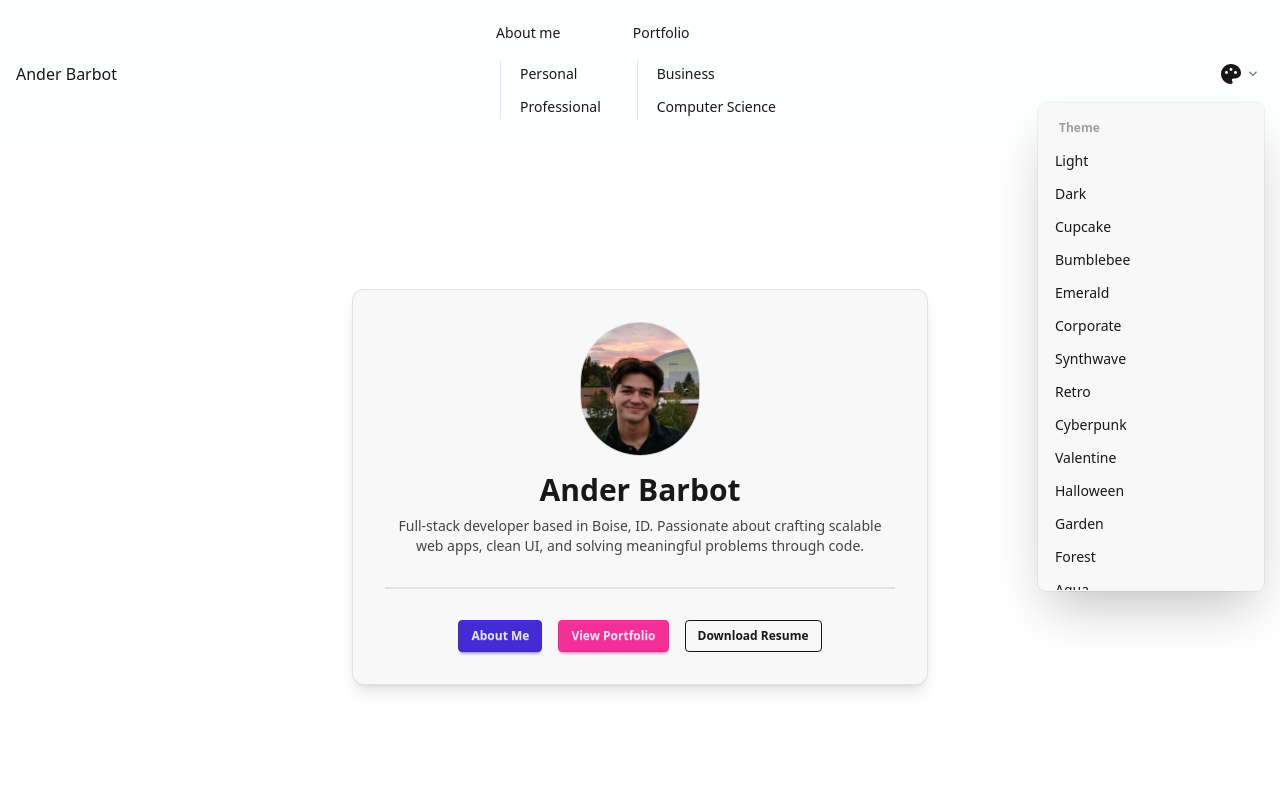
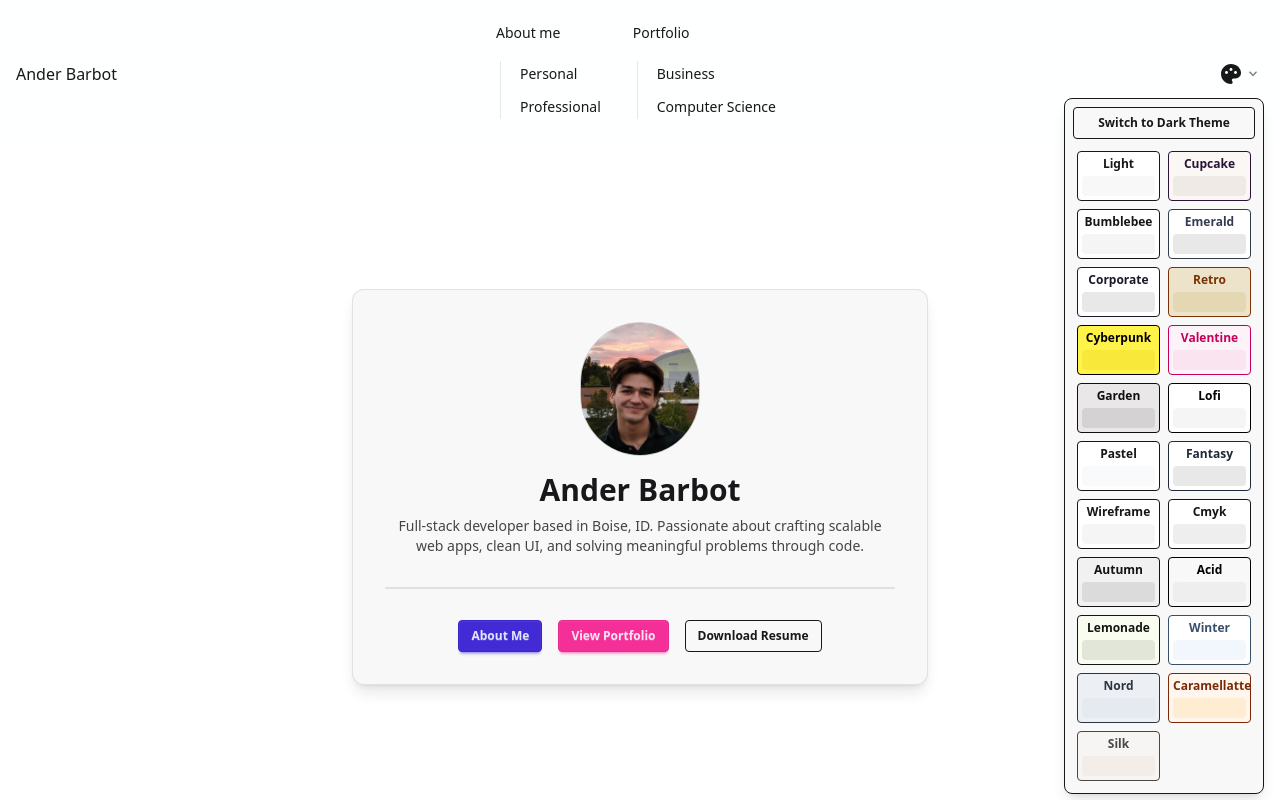
Before and after one commit to AnderBarbot/ander-portfolio, a Next.js app: page / in a window 1280 px wide. Both pictures are taken after a click on the button 1237 px from the left and 73 px from the top of the page. Shown: the top 800 px of the page. Built offline with nearby package versions, Linux system fonts and the light colour scheme.

Commit message:
improved theme switcher

```diff
--- a/src/components/Navbar.tsx
+++ b/src/components/Navbar.tsx
@@ -44,7 +44,7 @@ export default function Navbar() {
               </li>
             </ul>
           </div>
-          <Link href="/starterplus" className="font-medium flex items-center gap-4">
+          <Link href="/" className="font-medium flex items-center gap-4">
             <span className="text-nowrap">Ander Barbot</span>
           </Link>
         </div>
--- a/src/components/ThemeSwitcher.tsx
+++ b/src/components/ThemeSwitcher.tsx
@@ -1,34 +1,38 @@
 'use client';
+
 import { useTheme } from 'next-themes';
 import { useEffect, useState } from 'react';
 
-export default function ThemeSwitcher() {
+const lightThemes = [
+  'light', 'cupcake', 'bumblebee', 'emerald', 'corporate',
+  'retro', 'cyberpunk', 'valentine', 'garden', 'lofi',
+  'pastel', 'fantasy', 'wireframe', 'cmyk', 'autumn', 'acid',
+  'lemonade', 'winter','nord', 'caramellatte', 'silk'
+];
+
+const darkThemes = [
+  'dark', 'forest',  'black', 'luxury', 'dracula',
+  'halloween',  'business', 'night', 'coffee',
+  'dim', 'sunset', 'abyss', 'aqua', 'synthwave',
+];
+
+const defaultLight = 'light';
+const defaultDark = 'dark';
+
+export default function ThemeSwitcherDropdown() {
   const { theme, setTheme } = useTheme();
   const [mounted, setMounted] = useState(false);
 
-  // Avoid hydration mismatch
   useEffect(() => setMounted(true), []);
-
-  const themes = [
-    'light', 'dark', 'cupcake', 'bumblebee', 'emerald', 'corporate',
-    'synthwave', 'retro', 'cyberpunk', 'valentine', 'halloween',
-    'garden', 'forest', 'aqua', 'lofi', 'pastel', 'fantasy',
-    'wireframe', 'black', 'luxury', 'dracula', 'cmyk', 'autumn',
-    'business', 'acid', 'lemonade', 'night', 'coffee', 'winter',
-    'dim', 'nord', 'sunset', 'caramellatte', 'abyss', 'silk',
-  ];
-
-  /* const themes = [
-    'light', 'dark', 'cupcake', 'bumblebee', 'emerald',
-    'corporate', 'synthwave', 'retro', 'valentine', 'halloween',
-    'forest', 'fantasy', 'luxury', 'dracula', 'autumn', 'lemonade',
-    'night', 'winter', 'dim', 'sunset', 'caramellatte', 'abyss',
-  ]; */
-
   if (!mounted) return null;
 
+  const isDark = darkThemes.includes(theme ?? '');
+  const currentThemes = isDark ? darkThemes : lightThemes;
+  const oppositeDefault = isDark ? defaultLight : defaultDark;
+  const oppositeLabel = isDark ? 'Light' : 'Dark';
+
   return (
-    <div className="dropdown dropdown-end block">
+    <div className="dropdown dropdown-end">
       {/* Trigger button */}
       <div
         tabIndex={0}
@@ -64,33 +68,37 @@ export default function ThemeSwitcher() {
         </svg>
       </div>
 
-      {/* Dropdown theme list */}
+      {/* Dropdown content */}
       <div
         tabIndex={0}
-        className="dropdown-content bg-base-200 text-base-content rounded-box top-px h-[30.5rem] max-h-[calc(100vh-8.6rem)] overflow-y-auto overflow-x-hidden border border-white/5 shadow-2xl outline-1 outline-black/5 mt-11"
+        className="dropdown-content z-[1] mt-2 w-50 bg-base-200 border border-base-content shadow-lg p-2 rounded-box"
       >
-        <ul className="menu w-56">
-          <li className="menu-title text-xs">Theme</li>
-          {themes.map((t) => (
-            <li key={t}>
-              <button className="gap-3 px-2" onClick={() => setTheme(t)}>
-                <div className="w-32 truncate capitalize">{t}</div>
+        <div className="space-y-2">
+          {/* Switch category button */}
+          <button
+            onClick={() => setTheme(oppositeDefault)}
+            className="btn btn-sm w-full btn-outline"
+          >
+            Switch to {oppositeLabel} Theme
+          </button>
 
-                <svg
-                  xmlns="http://www.w3.org/2000/svg"
-                  width="16"
-                  height="16"
-                  viewBox="0 0 24 24"
-                  fill="currentColor"
-                  className={`h-3 w-3 shrink-0 transition-opacity duration-200 ${theme === t ? "visible" : "invisible"
-                    }`}
-                >
-                  <path d="M20.285 2l-11.285 11.567-5.286-5.011-3.714 3.716 9 8.728 15-15.285z" />
-                </svg>
-              </button>
-            </li>
-          ))}
-        </ul>
+          {/* List of themes in current category */}
+          <div className="grid grid-cols-2 gap-2 max-h-[calc(100vh-10rem)] overflow-y-auto p-1">
+            {currentThemes.map((t) => (
+              <div
+                key={t}
+                data-theme={t}
+                onClick={() => setTheme(t)}
+                className={`cursor-pointer rounded border text-xs text-center capitalize p-1 transition-all duration-200 ${
+                  theme === t ? 'ring-3 ring-primary' : ''
+                }`}
+              >
+                <div className="font-semibold">{t}</div>
+                <div className="mt-1 h-5 rounded bg-base-200"></div>
+              </div>
+            ))}
+          </div>
+        </div>
       </div>
     </div>
   );
```
Also changed, not shown: src/app/globals.css (line endings or trailing spaces), 1 other file (tests, documents, lock files or other folders).
